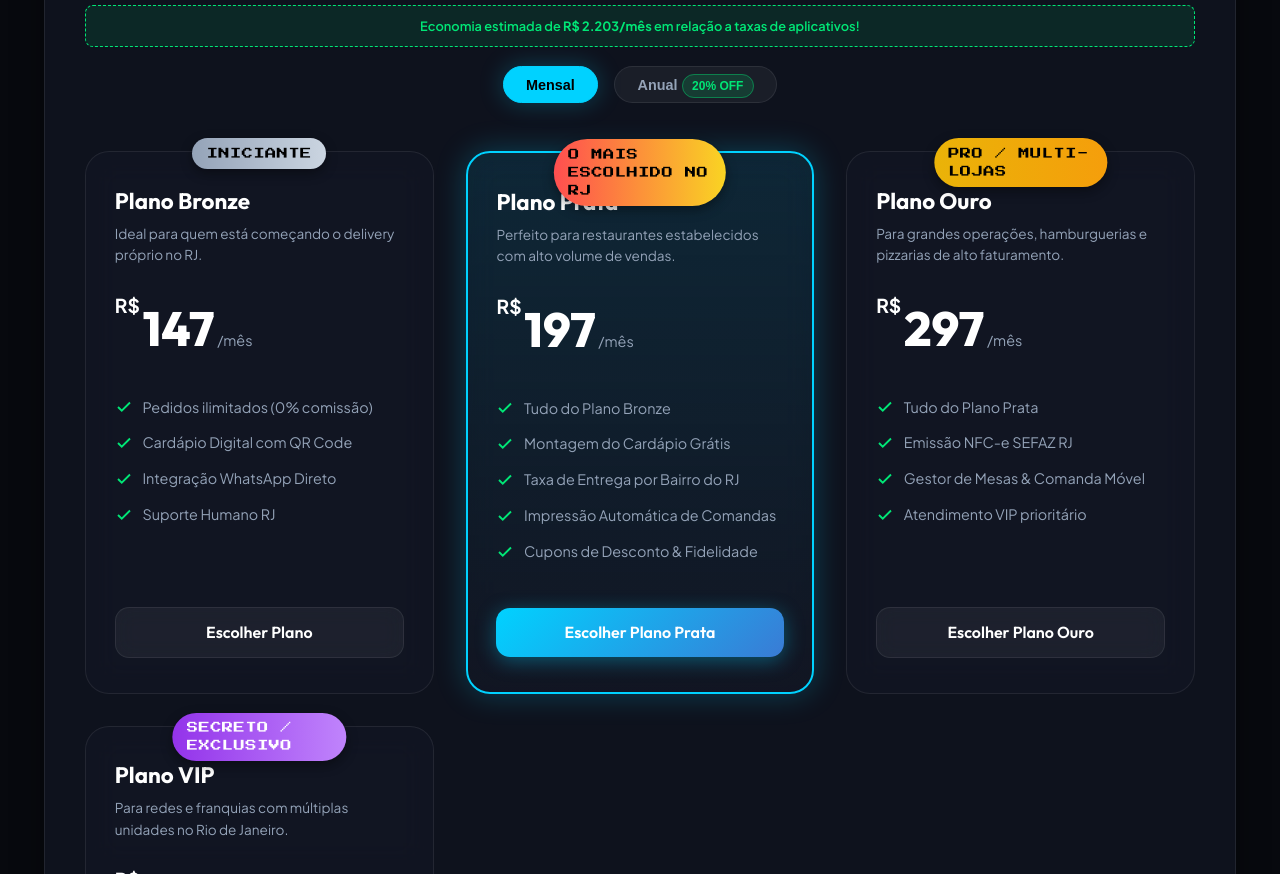
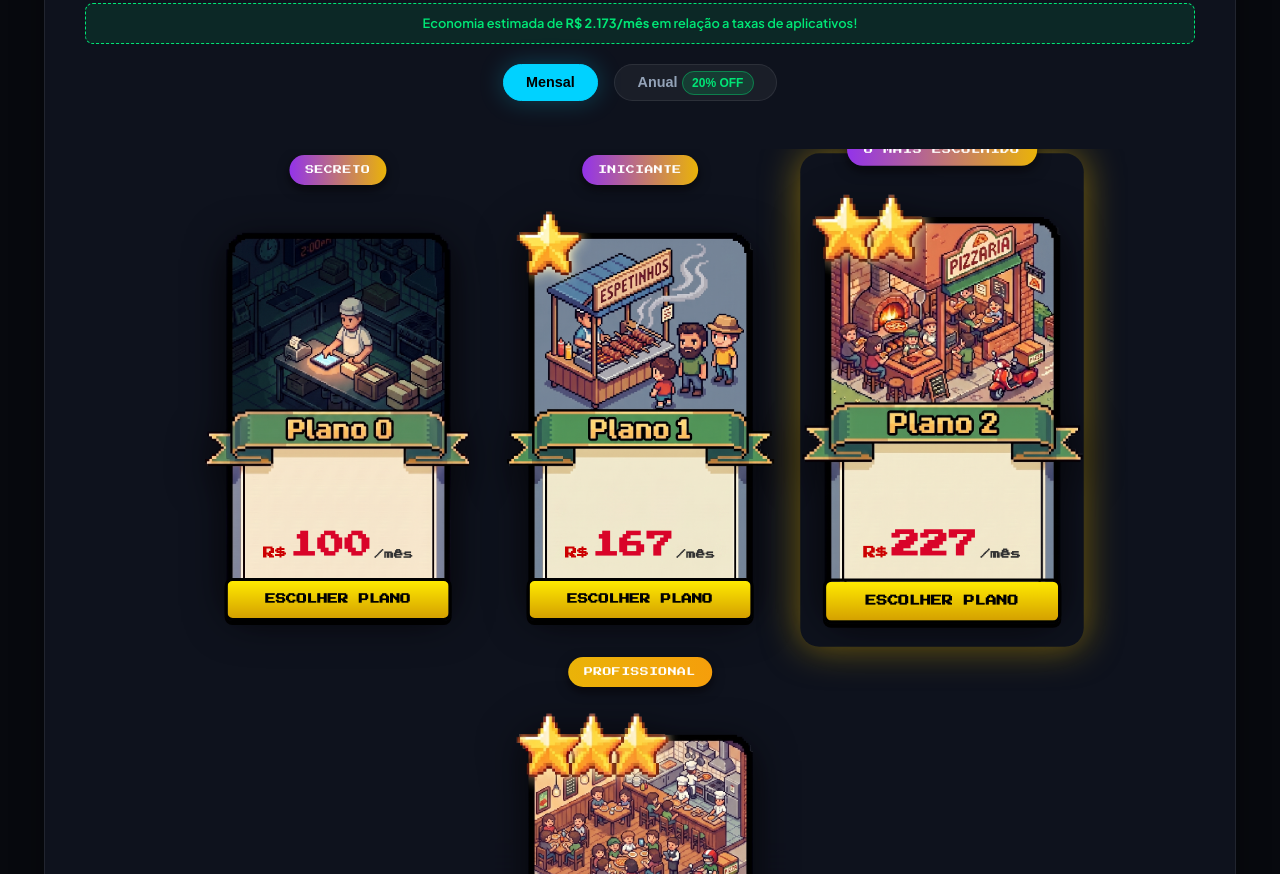
Before and after one commit to Viniciosply/MeNuvemrj, a plain HTML site: page index.html in a window 1280 px wide. Shown: the part 1926-2800 px from the top of the page. Drawn offline with Linux system fonts and the light colour scheme.

Commit message:
Add files via upload

```diff
--- a/css/components.css
+++ b/css/components.css
@@ -119,51 +119,203 @@
   font-weight: 700;
 }
 
-/* Grid de Cards dos Planos */
-.plans-grid {
-  display: grid;
-  grid-template-columns: repeat(auto-fit, minmax(270px, 1fr));
-  gap: 2rem;
-  align-items: stretch;
+/* --------------------------------------------------------------------------
+   TCG RETRO CARDS CAROUSEL (MENVEM OFFICIAL RETRO STYLE)
+   -------------------------------------------------------------------------- */
+.tcg-carousel-container {
+  width: 100%;
+  padding: 1.5rem 0;
+  display: flex;
+  justify-content: center;
+  overflow-x: auto;
 }
 
-.plan-card {
+.tcg-carousel-track {
+  display: flex;
+  gap: 2rem;
+  align-items: center;
+  justify-content: center;
+  flex-wrap: wrap;
+  max-width: 1200px;
+}
+
+.tcg-card {
+  position: relative;
+  width: 270px;
+  height: 470px;
+  border-radius: 18px;
+  overflow: visible;
+  transition: transform 0.4s cubic-bezier(0.16, 1, 0.3, 1), box-shadow 0.4s ease;
+  cursor: pointer;
+  flex-shrink: 0;
+}
+
+.tcg-card:hover {
+  transform: translateY(-12px) scale(1.03);
+}
+
+.tcg-card.recommended {
+  transform: translateY(-8px) scale(1.05);
+  box-shadow: 0 0 35px rgba(242, 194, 0, 0.5);
+}
+
+.tcg-background {
+  width: 100%;
+  height: 100%;
+  object-fit: contain;
+  display: block;
+  border-radius: 16px;
+  filter: drop-shadow(0 10px 20px rgba(0,0,0,0.7));
+}
+
+.tcg-badge {
+  position: absolute;
+  top: -18px;
+  left: 50%;
+  transform: translateX(-50%);
+  background: linear-gradient(90deg, #9333ea, #eab308);
+  color: #ffffff;
+  font-family: 'Press Start 2P', cursive, sans-serif;
+  font-size: 0.55rem;
+  padding: 0.5rem 1rem;
+  border-radius: 20px;
+  z-index: 3;
+  box-shadow: 0 4px 12px rgba(0, 0, 0, 0.6);
+  text-align: center;
+  white-space: nowrap;
+  letter-spacing: 0.5px;
+}
+
+.tcg-content {
+  position: absolute;
+  bottom: 22px;
+  left: 50%;
+  transform: translateX(-50%);
+  width: 84%;
+  text-align: center;
+  z-index: 2;
+}
+
+.tcg-price-box {
+  margin-bottom: 10px;
+  font-family: 'Press Start 2P', cursive, sans-serif;
+  display: flex;
+  align-items: baseline;
+  justify-content: center;
+  gap: 3px;
+}
+
+.tcg-currency {
+  font-size: 0.75rem;
+  font-weight: bold;
+  color: #cc0000;
+}
+
+.tcg-price {
+  font-size: 1.7rem;
+  font-weight: bold;
+  color: #d90429;
+}
+
+.tcg-month {
+  font-size: 0.6rem;
+  color: #333333;
+  font-weight: 700;
+}
+
+.retro-btn {
+  display: block;
+  width: 100%;
+  background: linear-gradient(180deg, #ffea00 0%, #d4a000 100%);
+  color: #000000 !important;
+  font-family: 'Press Start 2P', cursive, sans-serif;
+  font-size: 0.65rem;
+  padding: 0.85rem 0.4rem;
+  border: 3px solid #000000;
+  border-radius: 8px;
+  box-shadow: 0 4px 0 #000000;
+  cursor: pointer;
+  transition: transform 0.1s ease, box-shadow 0.1s ease;
+  text-transform: uppercase;
+  text-decoration: none;
+  font-weight: bold;
+}
+
+/* --------------------------------------------------------------------------
+   PLAN COMPARISON TABLE (TABELA COMPARATIVA DE RECURSOS PRO)
+   -------------------------------------------------------------------------- */
+.comparison-table-wrapper {
+  margin-top: 4rem;
   background: var(--bg-card);
   border: 1px solid var(--border-light);
   border-radius: var(--radius-lg);
-  padding: 2.2rem 1.8rem;
-  position: relative;
-  transition: all 0.4s ease;
-  display: flex;
-  flex-direction: column;
+  padding: 2rem;
+  overflow-x: auto;
   backdrop-filter: blur(16px);
+  box-shadow: var(--glass-shadow);
 }
 
-.plan-card:hover {
-  transform: translateY(-8px);
-  border-color: var(--border-glow);
-  box-shadow: 0 15px 35px rgba(0, 0, 0, 0.4), var(--glow-shadow);
+.comparison-table-title {
+  text-align: center;
+  font-size: 1.8rem;
+  margin-bottom: 0.5rem;
 }
 
-.plan-card.recommended {
-  border: 2px solid var(--primary);
-  background: linear-gradient(180deg, rgba(0, 210, 255, 0.1) 0%, rgba(18, 22, 35, 0.9) 100%);
-  box-shadow: 0 0 30px rgba(0, 210, 255, 0.25);
+.comparison-table-subtitle {
+  text-align: center;
+  color: var(--text-muted);
+  font-size: 0.95rem;
+  margin-bottom: 2rem;
 }
 
-.plan-card-badge {
-  position: absolute;
-  top: -14px;
-  left: 50%;
-  transform: translateX(-50%);
-  background: linear-gradient(90deg, #ff4e50, #f9d423);
-  color: #000;
-  font-size: 0.7rem;
-  font-family: var(--font-pixel);
-  padding: 0.4rem 0.9rem;
-  border-radius: var(--radius-full);
-  letter-spacing: 0.5px;
-  box-shadow: 0 4px 12px rgba(0, 0, 0, 0.4);
+.comparison-table {
+  width: 100%;
+  border-collapse: collapse;
+  min-width: 650px;
+}
+
+.comparison-table th,
+.comparison-table td {
+  padding: 1rem 1.2rem;
+  border-bottom: 1px solid rgba(255, 255, 255, 0.06);
+  text-align: center;
+  font-size: 0.9rem;
+}
+
+.comparison-table th:first-child,
+.comparison-table td:first-child {
+  text-align: left;
+  font-weight: 600;
+  color: var(--text-main);
+  width: 45%;
+}
+
+.comparison-table th {
+  font-family: var(--font-heading);
+  font-size: 1.1rem;
+}
+
+.plan-header-badge {
+  display: inline-block;
+  background: #0066ff;
+  color: #ffffff;
+  padding: 0.4rem 1.2rem;
+  border-radius: 6px;
+  font-weight: 800;
+  font-size: 0.9rem;
+}
+
+.check-icon {
+  display: inline-flex;
+  align-items: center;
+  justify-content: center;
+  width: 24px;
+  height: 24px;
+  border-radius: 4px;
+  background: #22c55e;
+  color: #ffffff;
+  font-size: 0.9rem;
+  font-weight: bold;
 }
 
 .plan-name {
--- a/index.html
+++ b/index.html
@@ -118,23 +118,7 @@
       <!-- Dashboard Mockup Showcase Frame -->
       <div class="hero-visual-wrapper reveal delay-400">
         <div class="hero-mockup-inner">
-          <div style="text-align: center; padding: 2rem;">
-            <div style="display: flex; justify-content: center; gap: 1.5rem; margin-bottom: 1.5rem; flex-wrap: wrap;">
-              <div style="background: rgba(0, 210, 255, 0.1); border: 1px solid var(--primary); padding: 1rem 1.5rem; border-radius: 12px;">
-                <span style="font-size: 0.8rem; color: var(--text-muted); display: block;">Vendas Hoje (RJ)</span>
-                <strong style="font-size: 1.8rem; color: var(--primary);">R$ 3.840,00</strong>
-              </div>
-              <div style="background: rgba(0, 230, 118, 0.1); border: 1px solid var(--accent-rj-neon); padding: 1rem 1.5rem; border-radius: 12px;">
-                <span style="font-size: 0.8rem; color: var(--text-muted); display: block;">Comissão Paga ao iFood</span>
-                <strong style="font-size: 1.8rem; color: var(--accent-rj-neon);">R$ 0,00 (0%)</strong>
-              </div>
-              <div style="background: rgba(255, 78, 80, 0.1); border: 1px solid var(--accent-rj-coral); padding: 1rem 1.5rem; border-radius: 12px;">
-                <span style="font-size: 0.8rem; color: var(--text-muted); display: block;">Pedidos Concluídos</span>
-                <strong style="font-size: 1.8rem; color: var(--accent-rj-gold);">64 Pedidos</strong>
-              </div>
-            </div>
-            <p style="color: var(--text-muted); font-size: 0.95rem;">📱 Gestor de Pedidos em Tempo Real com impressão automática de comandas e envio de status via WhatsApp</p>
-          </div>
+          <img src="./img/hero-mockup.png" alt="Painel Gestor de Pedidos Menuvem.RJ" class="hero-mockup-img" id="hero-mockup-img">
         </div>
       </div>
     </div>
@@ -177,83 +161,104 @@
           <button class="pricing-toggle-btn" id="toggle-anual">Anual <span class="save-badge">20% OFF</span></button>
         </div>
 
-        <!-- Grid de Cards dos Planos (TCG Glassmorphism) -->
-        <div class="plans-grid">
-          <!-- Plano Bronze -->
-          <div class="plan-card" id="plan-bronze">
-            <span class="plan-card-badge" style="background: linear-gradient(90deg, #94a3b8, #cbd5e1);">INICIANTE</span>
-            <h3 class="plan-name">Plano Bronze</h3>
-            <p class="plan-desc">Ideal para quem está começando o delivery próprio no RJ.</p>
-            <div class="plan-price-box">
-              <span class="plan-currency">R$</span>
-              <span class="plan-price" id="price-bronze">147</span>
-              <span class="plan-period">/mês</span>
+        <!-- Grid de Planos TCG Retro (Menuvem Official Style) -->
+        <div class="tcg-carousel-container">
+          <div class="tcg-carousel-track">
+            <!-- Plano 0 Secreto -->
+            <div class="tcg-card" id="plan-secreto">
+              <img src="./img/card-plano-0.png" class="tcg-background" alt="Carta Plano 0 Secreto">
+              <div class="tcg-badge">SECRETO</div>
+              <div class="tcg-content">
+                <div class="tcg-price-box">
+                  <span class="tcg-currency">R$</span>
+                  <span class="tcg-price" id="price-secreto">100</span>
+                  <span class="tcg-month">/mês</span>
                 </div>
-            <ul class="plan-features">
-              <li><svg width="18" height="18" viewBox="0 0 24 24" fill="none" stroke="currentColor" stroke-width="2.5"><polyline points="20 6 9 17 4 12"></polyline></svg> Pedidos ilimitados (0% comissão)</li>
-              <li><svg width="18" height="18" viewBox="0 0 24 24" fill="none" stroke="currentColor" stroke-width="2.5"><polyline points="20 6 9 17 4 12"></polyline></svg> Cardápio Digital com QR Code</li>
-              <li><svg width="18" height="18" viewBox="0 0 24 24" fill="none" stroke="currentColor" stroke-width="2.5"><polyline points="20 6 9 17 4 12"></polyline></svg> Integração WhatsApp Direto</li>
-              <li><svg width="18" height="18" viewBox="0 0 24 24" fill="none" stroke="currentColor" stroke-width="2.5"><polyline points="20 6 9 17 4 12"></polyline></svg> Suporte Humano RJ</li>
-            </ul>
-            <button class="btn btn-secondary btn-signup-open" style="width: 100%;">Escolher Plano</button>
+                <button class="retro-btn btn-signup-open">ESCOLHER PLANO</button>
+              </div>
             </div>
 
-          <!-- Plano Prata (Recommended) -->
-          <div class="plan-card recommended" id="plan-prata">
-            <span class="plan-card-badge">O MAIS ESCOLHIDO NO RJ</span>
-            <h3 class="plan-name">Plano Prata</h3>
-            <p class="plan-desc">Perfeito para restaurantes estabelecidos com alto volume de vendas.</p>
-            <div class="plan-price-box">
-              <span class="plan-currency">R$</span>
-              <span class="plan-price" id="price-prata">197</span>
-              <span class="plan-period">/mês</span>
+            <!-- Plano 1 Iniciante -->
+            <div class="tcg-card" id="plan-bronze">
+              <img src="./img/card-plano-1.png" class="tcg-background" alt="Carta Plano 1 Iniciante">
+              <div class="tcg-badge">INICIANTE</div>
+              <div class="tcg-content">
+                <div class="tcg-price-box">
+                  <span class="tcg-currency">R$</span>
+                  <span class="tcg-price" id="price-bronze">167</span>
+                  <span class="tcg-month">/mês</span>
                 </div>
-            <ul class="plan-features">
-              <li><svg width="18" height="18" viewBox="0 0 24 24" fill="none" stroke="currentColor" stroke-width="2.5"><polyline points="20 6 9 17 4 12"></polyline></svg> Tudo do Plano Bronze</li>
-              <li><svg width="18" height="18" viewBox="0 0 24 24" fill="none" stroke="currentColor" stroke-width="2.5"><polyline points="20 6 9 17 4 12"></polyline></svg> Montagem do Cardápio Grátis</li>
-              <li><svg width="18" height="18" viewBox="0 0 24 24" fill="none" stroke="currentColor" stroke-width="2.5"><polyline points="20 6 9 17 4 12"></polyline></svg> Taxa de Entrega por Bairro do RJ</li>
-              <li><svg width="18" height="18" viewBox="0 0 24 24" fill="none" stroke="currentColor" stroke-width="2.5"><polyline points="20 6 9 17 4 12"></polyline></svg> Impressão Automática de Comandas</li>
-              <li><svg width="18" height="18" viewBox="0 0 24 24" fill="none" stroke="currentColor" stroke-width="2.5"><polyline points="20 6 9 17 4 12"></polyline></svg> Cupons de Desconto & Fidelidade</li>
-            </ul>
-            <button class="btn btn-primary btn-signup-open" style="width: 100%;">Escolher Plano Prata</button>
+                <button class="retro-btn btn-signup-open">ESCOLHER PLANO</button>
+              </div>
             </div>
 
-          <!-- Plano Ouro -->
-          <div class="plan-card" id="plan-ouro">
-            <span class="plan-card-badge" style="background: linear-gradient(90deg, #eab308, #f59e0b);">PRO / MULTI-LOJAS</span>
-            <h3 class="plan-name">Plano Ouro</h3>
-            <p class="plan-desc">Para grandes operações, hamburguerias e pizzarias de alto faturamento.</p>
-            <div class="plan-price-box">
-              <span class="plan-currency">R$</span>
-              <span class="plan-price" id="price-ouro">297</span>
-              <span class="plan-period">/mês</span>
+            <!-- Plano 2 O Mais Escolhido -->
+            <div class="tcg-card recommended" id="plan-prata">
+              <img src="./img/card-plano-2.png" class="tcg-background" alt="Carta Plano 2 Mais Escolhido">
+              <div class="tcg-badge">O MAIS ESCOLHIDO</div>
+              <div class="tcg-content">
+                <div class="tcg-price-box">
+                  <span class="tcg-currency">R$</span>
+                  <span class="tcg-price" id="price-prata">227</span>
+                  <span class="tcg-month">/mês</span>
                 </div>
-            <ul class="plan-features">
-              <li><svg width="18" height="18" viewBox="0 0 24 24" fill="none" stroke="currentColor" stroke-width="2.5"><polyline points="20 6 9 17 4 12"></polyline></svg> Tudo do Plano Prata</li>
-              <li><svg width="18" height="18" viewBox="0 0 24 24" fill="none" stroke="currentColor" stroke-width="2.5"><polyline points="20 6 9 17 4 12"></polyline></svg> Emissão NFC-e SEFAZ RJ</li>
-              <li><svg width="18" height="18" viewBox="0 0 24 24" fill="none" stroke="currentColor" stroke-width="2.5"><polyline points="20 6 9 17 4 12"></polyline></svg> Gestor de Mesas & Comanda Móvel</li>
-              <li><svg width="18" height="18" viewBox="0 0 24 24" fill="none" stroke="currentColor" stroke-width="2.5"><polyline points="20 6 9 17 4 12"></polyline></svg> Atendimento VIP prioritário</li>
-            </ul>
-            <button class="btn btn-secondary btn-signup-open" style="width: 100%;">Escolher Plano Ouro</button>
+                <button class="retro-btn btn-signup-open">ESCOLHER PLANO</button>
+              </div>
             </div>
 
-          <!-- Plano VIP -->
-          <div class="plan-card" id="plan-vip">
-            <span class="plan-card-badge" style="background: linear-gradient(90deg, #9333ea, #c084fc); color: white;">SECRETO / EXCLUSIVO</span>
-            <h3 class="plan-name">Plano VIP</h3>
-            <p class="plan-desc">Para redes e franquias com múltiplas unidades no Rio de Janeiro.</p>
-            <div class="plan-price-box">
-              <span class="plan-currency">R$</span>
-              <span class="plan-price" id="price-vip">497</span>
-              <span class="plan-period">/mês</span>
+            <!-- Plano 3 Profissional -->
+            <div class="tcg-card" id="plan-ouro">
+              <img src="./img/card-plano-3.png" class="tcg-background" alt="Carta Plano 3 Profissional">
+              <div class="tcg-badge" style="background: linear-gradient(90deg, #eab308, #f59e0b);">PROFISSIONAL</div>
+              <div class="tcg-content">
+                <div class="tcg-price-box">
+                  <span class="tcg-currency">R$</span>
+                  <span class="tcg-price" id="price-ouro">267</span>
+                  <span class="tcg-month">/mês</span>
                 </div>
-            <ul class="plan-features">
-              <li><svg width="18" height="18" viewBox="0 0 24 24" fill="none" stroke="currentColor" stroke-width="2.5"><polyline points="20 6 9 17 4 12"></polyline></svg> Multi-unidades / Multi-filiais</li>
-              <li><svg width="18" height="18" viewBox="0 0 24 24" fill="none" stroke="currentColor" stroke-width="2.5"><polyline points="20 6 9 17 4 12"></polyline></svg> API personalizada & Relatórios BI</li>
-              <li><svg width="18" height="18" viewBox="0 0 24 24" fill="none" stroke="currentColor" stroke-width="2.5"><polyline points="20 6 9 17 4 12"></polyline></svg> Gerente de Conta Dedicado no RJ</li>
-            </ul>
-            <button class="btn btn-secondary btn-signup-open" style="width: 100%;">Falar com Consultor</button>
+                <button class="retro-btn btn-signup-open">ESCOLHER PLANO</button>
               </div>
+            </div>
+          </div>
+        </div>
+
+        <!-- Tabela Comparativa de Recursos dos Planos PRO -->
+        <div class="comparison-table-wrapper reveal">
+          <h3 class="comparison-table-title">Contratação de Plano</h3>
+          <p class="comparison-table-subtitle">Escolha o plano que melhor atenda a sua necessidade no Rio de Janeiro</p>
+
+          <table class="comparison-table">
+            <thead>
+              <tr>
+                <th>Recursos Inclusos</th>
+                <th><span class="plan-header-badge">PRO 1</span></th>
+                <th><span class="plan-header-badge">PRO 2</span></th>
+                <th><span class="plan-header-badge">PRO 3</span></th>
+              </tr>
+            </thead>
+            <tbody>
+              <tr><td>Integrador de Pedidos com Sistema Vedas</td><td><span class="check-icon">✓</span></td><td><span class="check-icon">✓</span></td><td><span class="check-icon">✓</span></td></tr>
+              <tr><td>Gestão de Pedidos do Delivery</td><td><span class="check-icon">✓</span></td><td><span class="check-icon">✓</span></td><td><span class="check-icon">✓</span></td></tr>
+              <tr><td>Link Próprio de Delivery</td><td><span class="check-icon">✓</span></td><td><span class="check-icon">✓</span></td><td><span class="check-icon">✓</span></td></tr>
+              <tr><td>Relatórios Avançados do Delivery</td><td><span class="check-icon">✓</span></td><td><span class="check-icon">✓</span></td><td><span class="check-icon">✓</span></td></tr>
+              <tr><td>Impressão Automática Por Setor</td><td><span class="check-icon">✓</span></td><td><span class="check-icon">✓</span></td><td><span class="check-icon">✓</span></td></tr>
+              <tr><td>Painel de Monitoramento de Entregas</td><td><span class="check-icon">✓</span></td><td><span class="check-icon">✓</span></td><td><span class="check-icon">✓</span></td></tr>
+              <tr><td>Treinamento Completo</td><td><span class="check-icon">✓</span></td><td><span class="check-icon">✓</span></td><td><span class="check-icon">✓</span></td></tr>
+              <tr><td>Suporte Técnico Completo RJ</td><td><span class="check-icon">✓</span></td><td><span class="check-icon">✓</span></td><td><span class="check-icon">✓</span></td></tr>
+              <tr><td>Emissão de NFC-e SEFAZ RJ</td><td><span class="check-icon">✓</span></td><td><span class="check-icon">✓</span></td><td><span class="check-icon">✓</span></td></tr>
+              <tr><td>Pagamento Online Pix Instantâneo</td><td><span class="check-icon">✓</span></td><td><span class="check-icon">✓</span></td><td><span class="check-icon">✓</span></td></tr>
+              <tr><td>Pagamento Online Crédito</td><td><span class="check-icon">✓</span></td><td><span class="check-icon">✓</span></td><td><span class="check-icon">✓</span></td></tr>
+              <tr><td>Aplicativo de Entregas (Motoboy)</td><td><span class="check-icon">✓</span></td><td><span class="check-icon">✓</span></td><td><span class="check-icon">✓</span></td></tr>
+              <tr><td>Sistema de Fidelização Integrado</td><td><span class="check-icon">✓</span></td><td><span class="check-icon">✓</span></td><td><span class="check-icon">✓</span></td></tr>
+              <tr><td>Gestão de Caixa</td><td><span class="check-icon">✓</span></td><td><span class="check-icon">✓</span></td><td><span class="check-icon">✓</span></td></tr>
+              <tr><td>Integração com Motoboys Terceirizados</td><td><span class="check-icon">✓</span></td><td><span class="check-icon">✓</span></td><td><span class="check-icon">✓</span></td></tr>
+              <tr><td>Integração de Pedidos com iFood</td><td><span class="check-icon">✓</span></td><td><span class="check-icon">✓</span></td><td><span class="check-icon">✓</span></td></tr>
+              <tr><td>Controle de Estoque</td><td><span class="check-icon">✓</span></td><td><span class="check-icon">✓</span></td><td><span class="check-icon">✓</span></td></tr>
+              <tr><td>Gestão de Mesas e Comandas</td><td><span class="check-icon">✓</span></td><td><span class="check-icon">✓</span></td><td><span class="check-icon">✓</span></td></tr>
+              <tr><td>Aplicativo do Garçom</td><td><span class="check-icon">✓</span></td><td><span class="check-icon">✓</span></td><td><span class="check-icon">✓</span></td></tr>
+              <tr><td>Monitor de Produção por Setores (KDS)</td><td><span class="check-icon">✓</span></td><td><span class="check-icon">✓</span></td><td><span class="check-icon">✓</span></td></tr>
+            </tbody>
+          </table>
         </div>
       </div>
     </div>
--- a/js/calculator.js
+++ b/js/calculator.js
@@ -12,12 +12,12 @@ document.addEventListener('DOMContentLoaded', () => {
 
   let isAnnual = false;
 
-  // Base Monthly Plan Prices
+  // Official Menuvem Plan Base Monthly Prices
   const basePrices = {
-    bronze: 147,
-    prata: 197,
-    ouro: 297,
-    vip: 497
+    secreto: 100,
+    bronze: 167,
+    prata: 227,
+    ouro: 267
   };
 
   function formatBRL(value) {
@@ -32,19 +32,19 @@ document.addEventListener('DOMContentLoaded', () => {
     const revenue = parseInt(slider.value, 10);
     displayVal.textContent = formatBRL(revenue);
 
-    // Dynamic Plan Highlight
-    const planCards = document.querySelectorAll('.plan-card');
-    planCards.forEach(c => c.classList.remove('recommended'));
+    // Dynamic TCG Card Highlight
+    const tcgCards = document.querySelectorAll('.tcg-card');
+    tcgCards.forEach(c => c.classList.remove('recommended'));
 
     let recommendedCardId = 'plan-prata';
-    if (revenue <= 8000) {
+    if (revenue <= 5000) {
+      recommendedCardId = 'plan-secreto';
+    } else if (revenue <= 15000) {
       recommendedCardId = 'plan-bronze';
-    } else if (revenue <= 25000) {
+    } else if (revenue <= 35000) {
       recommendedCardId = 'plan-prata';
-    } else if (revenue <= 45000) {
+    } else {
       recommendedCardId = 'plan-ouro';
-    } else {
-      recommendedCardId = 'plan-vip';
     }
 
     const recCard = document.getElementById(recommendedCardId);
@@ -55,10 +55,15 @@ document.addEventListener('DOMContentLoaded', () => {
     // Update Prices based on Billing Cycle
     const multiplier = isAnnual ? 0.8 : 1.0; // 20% discount on Annual
 
-    document.getElementById('price-bronze').textContent = Math.round(basePrices.bronze * multiplier);
-    document.getElementById('price-prata').textContent = Math.round(basePrices.prata * multiplier);
-    document.getElementById('price-ouro').textContent = Math.round(basePrices.ouro * multiplier);
-    document.getElementById('price-vip').textContent = Math.round(basePrices.vip * multiplier);
+    const elSecreto = document.getElementById('price-secreto');
+    const elBronze = document.getElementById('price-bronze');
+    const elPrata = document.getElementById('price-prata');
+    const elOuro = document.getElementById('price-ouro');
+
+    if (elSecreto) elSecreto.textContent = Math.round(basePrices.secreto * multiplier);
+    if (elBronze) elBronze.textContent = Math.round(basePrices.bronze * multiplier);
+    if (elPrata) elPrata.textContent = Math.round(basePrices.prata * multiplier);
+    if (elOuro) elOuro.textContent = Math.round(basePrices.ouro * multiplier);
 
     // Calculate Savings vs iFood 12% commission
     const ifoodCommissionCost = revenue * 0.12;
```
Also changed, not shown: css/main.css (+9 -4 lines), img/card-plano-0.png (added), img/card-plano-1.png (added), img/card-plano-2.png (added), img/card-plano-3.png (added), img/hero-mockup.png. Lines whose indentation alone changed are shown as unchanged.
